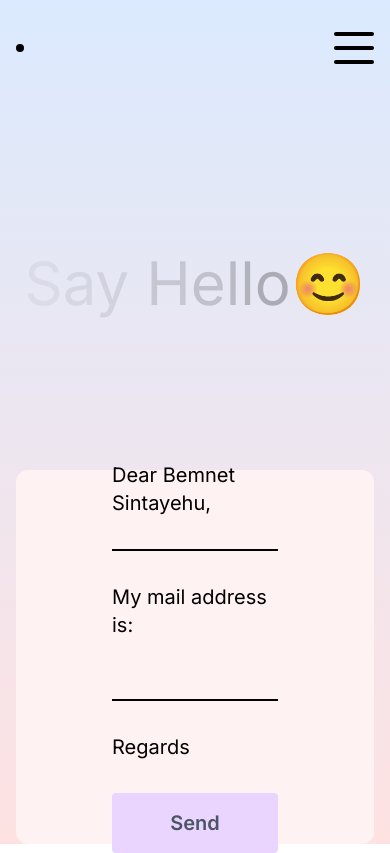
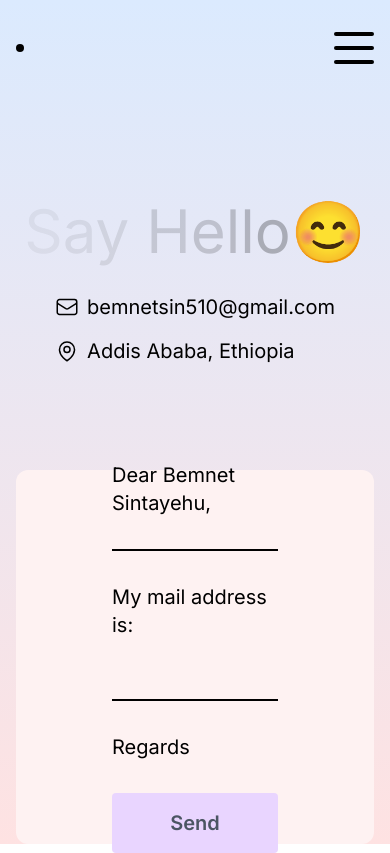
Before and after one commit to bemnet449/Bemnet_portfolio, a Next.js app: page /contact in a window 390 px wide. Built offline with nearby package versions, Linux system fonts and the light colour scheme.

Commit message:
edited the contact and the main page responsive

```diff
--- a/src/app/contact/page.jsx
+++ b/src/app/contact/page.jsx
@@ -42,8 +42,8 @@
     >
       <div className="h-full flex flex-col lg:flex-row px-4 sm:px-8 md:px-12 lg:px-20 xl:px-48">
         {/* TEXT CONTAINER */}
-        <div className="h-1/2 lg:h-full lg:w-1/2 flex items-center justify-center text-6xl">
-          <div>
+        <div className="h-1/2 lg:h-full lg:w-1/2 flex flex-col items-center justify-center">
+          <div className="text-6xl">
             {text.split("").map((letter, index) => (
               <motion.span
                 key={index}
@@ -59,6 +59,21 @@
               </motion.span>
             ))}
             😊
+          </div>
+          <div className="mt-8 flex flex-col gap-4 text-xl">
+            <span className="flex items-center gap-2">
+              <svg xmlns="http://www.w3.org/2000/svg" fill="none" viewBox="0 0 24 24" strokeWidth={1.5} stroke="currentColor" className="w-6 h-6">
+                <path strokeLinecap="round" strokeLinejoin="round" d="M21.75 6.75v10.5a2.25 2.25 0 0 1-2.25 2.25h-15a2.25 2.25 0 0 1-2.25-2.25V6.75m19.5 0A2.25 2.25 0 0 0 19.5 4.5h-15a2.25 2.25 0 0 0-2.25 2.25m19.5 0v.243a2.25 2.25 0 0 1-1.07 1.916l-7.5 4.615a2.25 2.25 0 0 1-2.36 0L3.32 8.91a2.25 2.25 0 0 1-1.07-1.916V6.75" />
+              </svg>
+              bemnetsin510@gmail.com
+            </span>
+            <span className="flex items-center gap-2">
+              <svg xmlns="http://www.w3.org/2000/svg" fill="none" viewBox="0 0 24 24" strokeWidth={1.5} stroke="currentColor" className="w-6 h-6">
+                <path strokeLinecap="round" strokeLinejoin="round" d="M15 10.5a3 3 0 1 1-6 0 3 3 0 0 1 6 0Z" />
+                <path strokeLinecap="round" strokeLinejoin="round" d="M19.5 10.5c0 7.142-7.5 11.25-7.5 11.25S4.5 17.642 4.5 10.5a7.5 7.5 0 1 1 15 0Z" />
+              </svg>
+              Addis Ababa, Ethiopia
+            </span>
           </div>
         </div>
         {/* FORM CONTAINER */}
--- a/src/app/page.jsx
+++ b/src/app/page.jsx
@@ -15,8 +15,8 @@
       <div className="h-full flex flex-col lg:flex-row px-2 sm:px-4 md:px-8 lg:px-20 xl:px-48">
         {/* IMAGE CONTAINER - Centered on Small Screens */}
         <div className="w-full sm:w-3/4 md:w-1/2 lg:w-1/2 h-64 sm:h-80 md:h-96 lg:h-[75vh] relative mt-4 rounded-2xl shadow-2xl shadow-black overflow-hidden
-          flex sm:justify-center lg:justify-start">
-          <div className="w-full sm:w-3/4 md:w-full lg:w-full h-full relative">
+          flex justify-center mx-auto">
+          <div className="w-full h-full relative">
             <Image
               src="/1.jpg"
               alt="Hero Image"
--- a/src/app/portfolio/page.jsx
+++ b/src/app/portfolio/page.jsx
@@ -62,7 +62,6 @@
   const { scrollYProgress } = useScroll({ target: ref });
   const x = useTransform(scrollYProgress, [0, 0.1, 1], ["0%", "0%", "-80%"]);
 
-
   return (
     <motion.div
       className="h-full"
@@ -88,12 +87,10 @@
         </motion.svg>
         <div className="sticky top-0 flex h-screen gap-4 items-center overflow-hidden">
           <motion.div style={{ x }} className="flex">
-  {/* Reduced empty div */}
             <div className="h-screen w-[30vw] flex-shrink-0"></div>
-
             {items.map((item) => (
               <div
-      className={`h-screen w-screen flex items-center justify-center bg-gradient-to-r ${item.color} shadow-lg`}
+                className={`h-screen w-screen flex items-center justify-center bg-gradient-to-r ${item.color} shadow-lg ${item.id === 6 ? 'pr-8' : ''}`}
                 key={item.id}
               >
                 <div className="flex flex-col gap-8 text-white text-center">
@@ -105,7 +102,6 @@
                       <Image src={item.img} alt={item.title} fill />
                     </div>
                   )}
-
                   <p className="w-80 md:w-96 lg:w-[500px] lg:text-lg xl:w-[600px]">{item.desc}</p>
                   <Link href={item.link} target="_blank" rel="noopener noreferrer">
                     <button className="p-2 text-sm md:p-4 md:text-md lg:p-8 lg:text-lg bg-white text-gray-600 font-semibold m-4 rounded hover:bg-gray-200">
@@ -116,7 +112,6 @@
               </div>
             ))}
           </motion.div>
-
         </div>
       </div>
     </motion.div>
```
Lines whose indentation alone changed are shown as unchanged.
